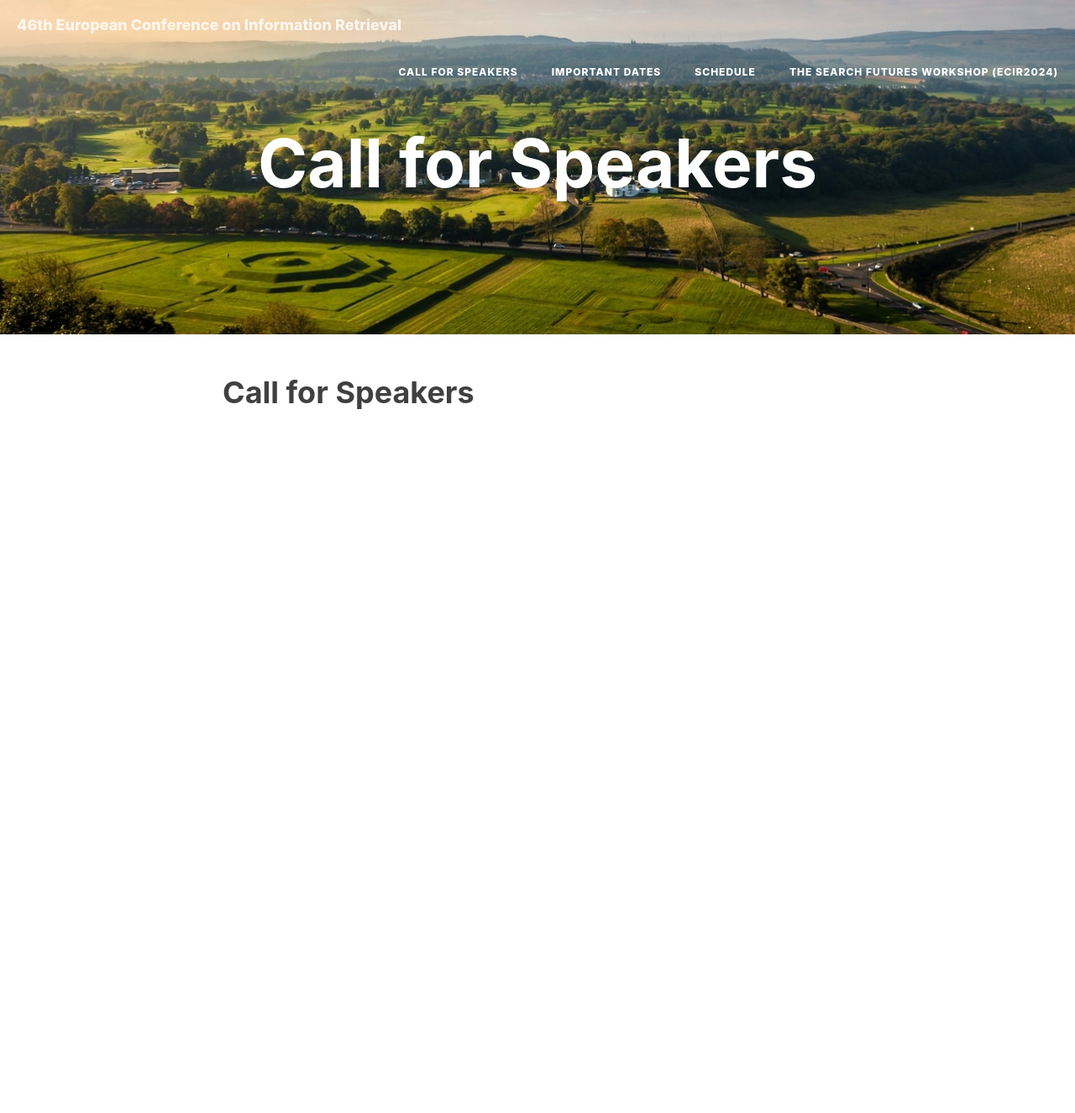
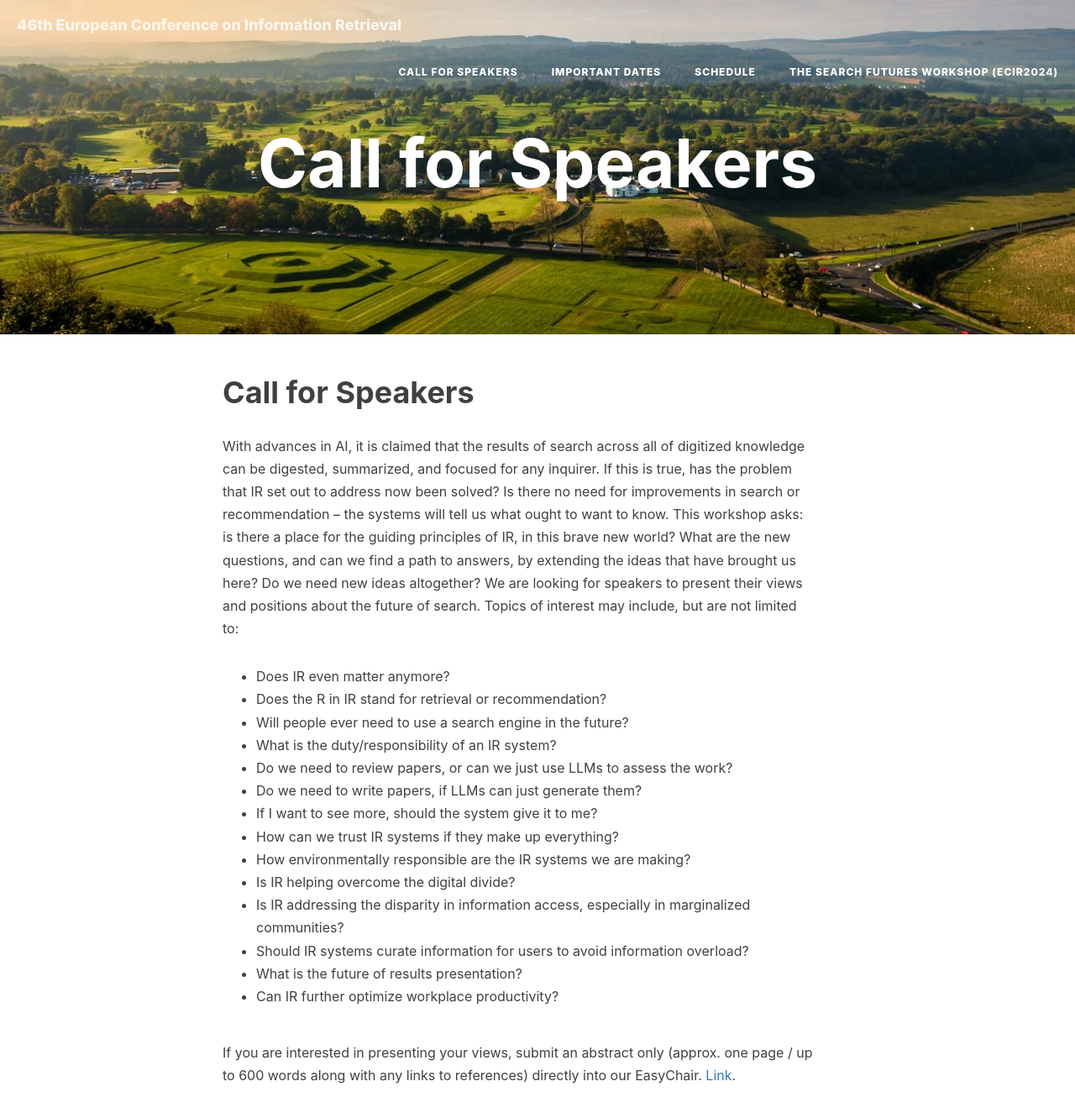
Before and after one commit to SearchFutures/SearchFutures.github.io, a Jekyll site: the page built from Call for Speakers.md, in a window 1280 px wide. Shown: the whole page at 84% size. Built offline with Jekyll 4.4.1, drawn with Linux system fonts in a browser that asks for light colours; nearby versions of some CDN libraries; our own code applies the rules of GitHub Pages for plain Markdown files; before the commit the page ends 900 px from its top, so only the background shows below that.

Commit message:
Update Call for Speakers.md

```diff
--- a/Call for Speakers.md
+++ b/Call for Speakers.md
@@ -4,3 +4,24 @@ description: ""
 ---
 
 # Call for Speakers
+With advances in AI, it is claimed that the results of search across all of digitized knowledge can be digested, summarized, and focused for any inquirer. If this is true, has the problem that IR set out to address now been solved?  Is there no need for improvements in search or recommendation -- the systems will tell us what ought to want to know. This workshop asks: is there a place for the guiding principles of IR, in this brave new world? What are the new questions, and can we find a path to answers, by extending the ideas that have brought us here? Do we need new ideas altogether?
+We are looking for speakers to present their views and positions about the future of search.
+Topics of interest may include, but are not limited to:
+
+- Does IR even matter anymore?
+- Does the R in IR stand for retrieval or recommendation?
+- Will people ever need to use a search engine in the future?
+- What is the duty/responsibility of an IR system?
+- Do we need to review papers, or can we just use LLMs to assess the work?
+- Do we need to write papers, if LLMs can just generate them?
+- If I want to see more, should the system give it to me?
+- How can we trust IR systems if they make up everything?
+- How environmentally responsible are the IR systems we are making?
+- Is IR helping overcome the digital divide?
+- Is IR addressing the disparity in information access, especially in marginalized communities?
+- Should IR systems curate information for users to avoid information overload?
+- What is the future of results presentation?
+- Can IR further optimize workplace productivity?
+
+
+If you are interested in presenting your views, submit an abstract only (approx. one page / up to 600 words along with any links to references) directly into our EasyChair. <a href="https://easychair.org/conferences/?conf=searchfuturesecir24">Link</a>.
```
